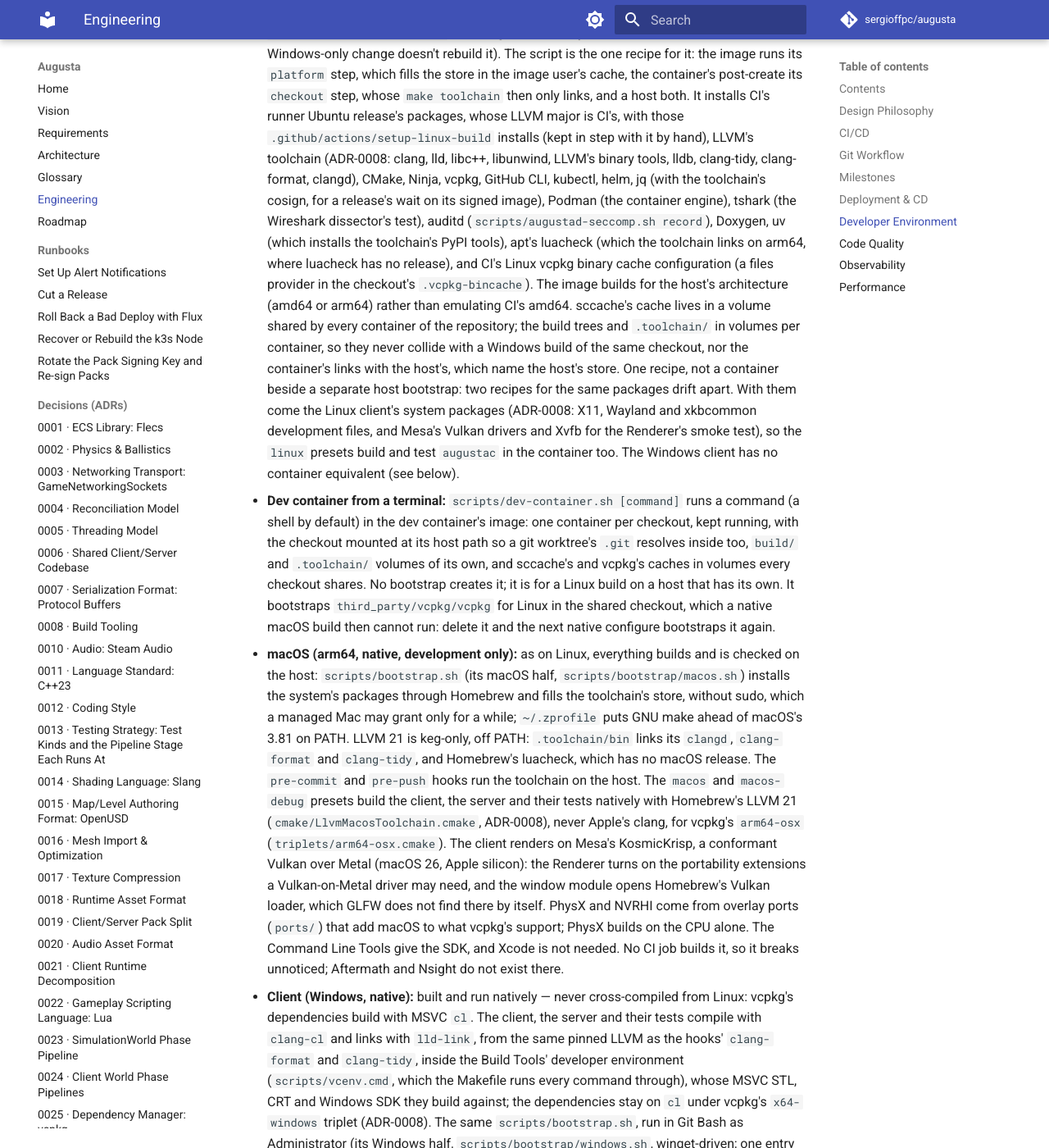
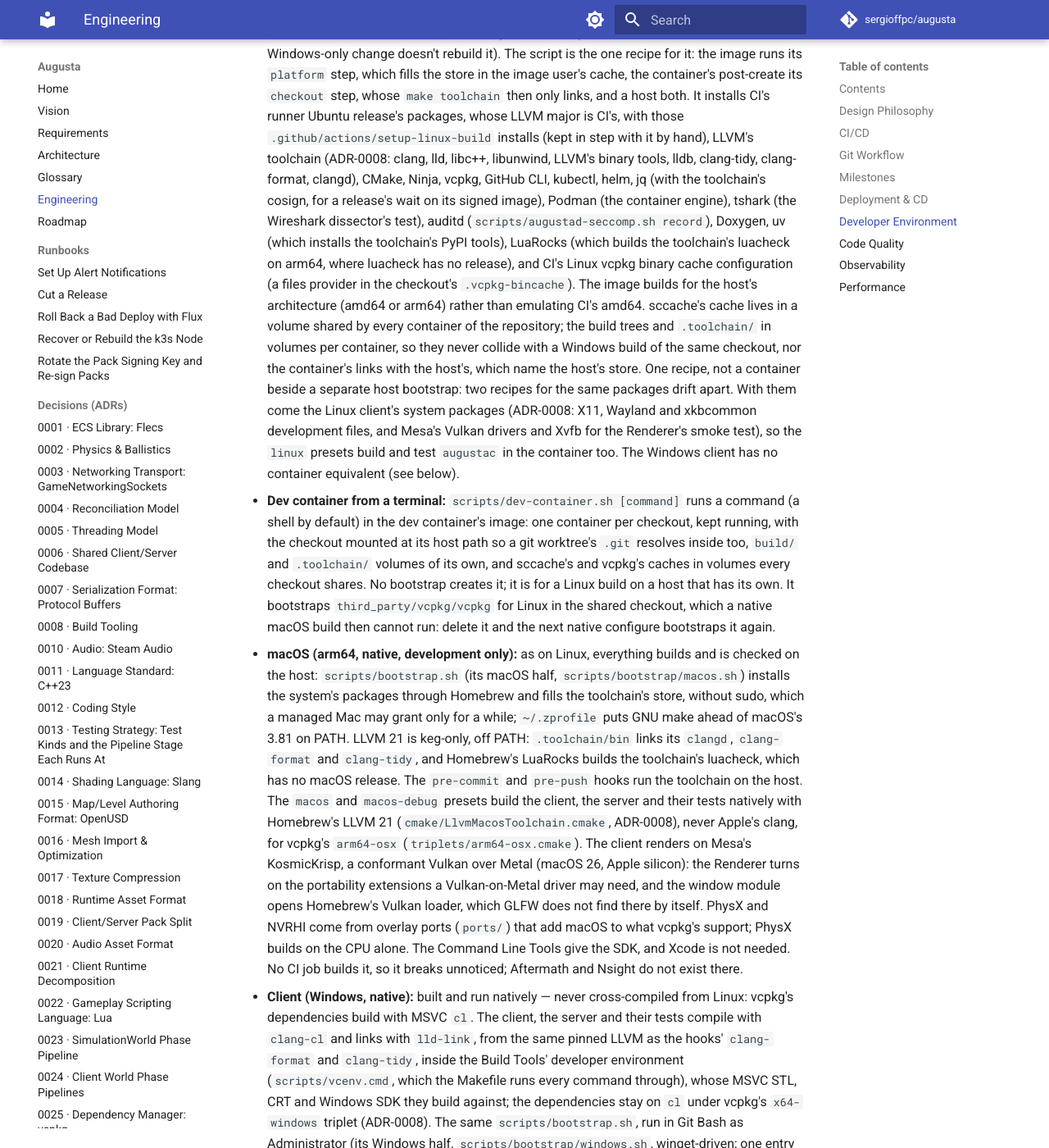
Before and after one commit to sergioffpc/augusta, an MkDocs documentation site: the page built from docs/ENGINEERING.md, in a window 1280 px wide and 1400 px high, scrolled down 12123 px. Shown: the whole window at 82% size. Built offline with MkDocs 1.6.1 and Material for MkDocs 9.7.7, drawn with Linux system fonts in a browser that asks for light colours; comment, search, counter and statistics services are not loaded.

Commit message:
feat(toolchain): build the pinned luacheck where it has no release
luacheck has no release for macOS or Linux arm64, where the toolchain
linked Homebrew's or apt's: a version that floats, so a Homebrew bump
blocked every commit and `make toolchain` could not fix it, and CI's
arm64 runner, with no luacheck at all, failed setup-toolchain. There the
system's LuaRocks now builds luacheck's rock at LUACHECK_VERSION into
the store, which links it as any other tool. The bootstrap installs
LuaRocks in place of luacheck, and setup-toolchain does on arm64.

Co-Authored-By: Claude Opus 5.5 <noreply@anthropic.com>

```diff
--- a/docs/ENGINEERING.md
+++ b/docs/ENGINEERING.md
@@ -546,8 +546,8 @@ no self-hosted GitHub Actions runner in this pipeline).
   toolchain's cosign, for a release's wait on its signed image), Podman (the
   container engine), tshark (the Wireshark dissector's test), auditd
   (`scripts/augustad-seccomp.sh record`), Doxygen, uv (which installs the
-  toolchain's PyPI tools), apt's luacheck (which the toolchain links on arm64,
-  where luacheck has no release), and CI's Linux vcpkg binary cache
+  toolchain's PyPI tools), LuaRocks (which builds the toolchain's luacheck on
+  arm64, where luacheck has no release), and CI's Linux vcpkg binary cache
   configuration (a files provider in the checkout's `.vcpkg-bincache`). The
   image builds for the host's architecture (amd64 or arm64) rather than
   emulating CI's amd64. sccache's cache lives in a volume shared by every
@@ -575,19 +575,19 @@ no self-hosted GitHub Actions runner in this pipeline).
   and fills the toolchain's store, without sudo, which a managed Mac may grant
   only for a while; `~/.zprofile` puts GNU make ahead of macOS's 3.81 on PATH.
   LLVM 21 is keg-only, off PATH: `.toolchain/bin` links its `clangd`,
-  `clang-format` and `clang-tidy`, and Homebrew's luacheck, which has no macOS
-  release. The `pre-commit` and `pre-push` hooks run the toolchain on the host.
-  The `macos` and `macos-debug` presets build the client, the server and their
-  tests natively with Homebrew's LLVM 21 (`cmake/LlvmMacosToolchain.cmake`,
-  ADR-0008), never Apple's clang, for vcpkg's `arm64-osx`
-  (`triplets/arm64-osx.cmake`). The client renders on Mesa's KosmicKrisp, a
-  conformant Vulkan over Metal (macOS 26, Apple silicon): the Renderer turns on
-  the portability extensions a Vulkan-on-Metal driver may need, and the window
-  module opens Homebrew's Vulkan loader, which GLFW does not find there by
-  itself. PhysX and NVRHI come from overlay ports (`ports/`) that add macOS to
-  what vcpkg's support; PhysX builds on the CPU alone. The Command Line Tools
-  give the SDK, and Xcode is not needed. No CI job builds it, so it breaks
-  unnoticed; Aftermath and Nsight do not exist there.
+  `clang-format` and `clang-tidy`, and Homebrew's LuaRocks builds the
+  toolchain's luacheck, which has no macOS release. The `pre-commit` and
+  `pre-push` hooks run the toolchain on the host. The `macos` and `macos-debug`
+  presets build the client, the server and their tests natively with Homebrew's
+  LLVM 21 (`cmake/LlvmMacosToolchain.cmake`, ADR-0008), never Apple's clang, for
+  vcpkg's `arm64-osx` (`triplets/arm64-osx.cmake`). The client renders on Mesa's
+  KosmicKrisp, a conformant Vulkan over Metal (macOS 26, Apple silicon): the
+  Renderer turns on the portability extensions a Vulkan-on-Metal driver may
+  need, and the window module opens Homebrew's Vulkan loader, which GLFW does
+  not find there by itself. PhysX and NVRHI come from overlay ports (`ports/`)
+  that add macOS to what vcpkg's support; PhysX builds on the CPU alone. The
+  Command Line Tools give the SDK, and Xcode is not needed. No CI job builds it,
+  so it breaks unnoticed; Aftermath and Nsight do not exist there.
 - **Client (Windows, native):** built and run natively — never cross-compiled
   from Linux: vcpkg's dependencies build with MSVC `cl`. The client, the server
   and their tests compile with `clang-cl` and links with `lld-link`, from the
```
Also changed, not shown: docs/adr/0077-one-pinned-version-per-tool.md (+2 -2 lines), 5 other files.
